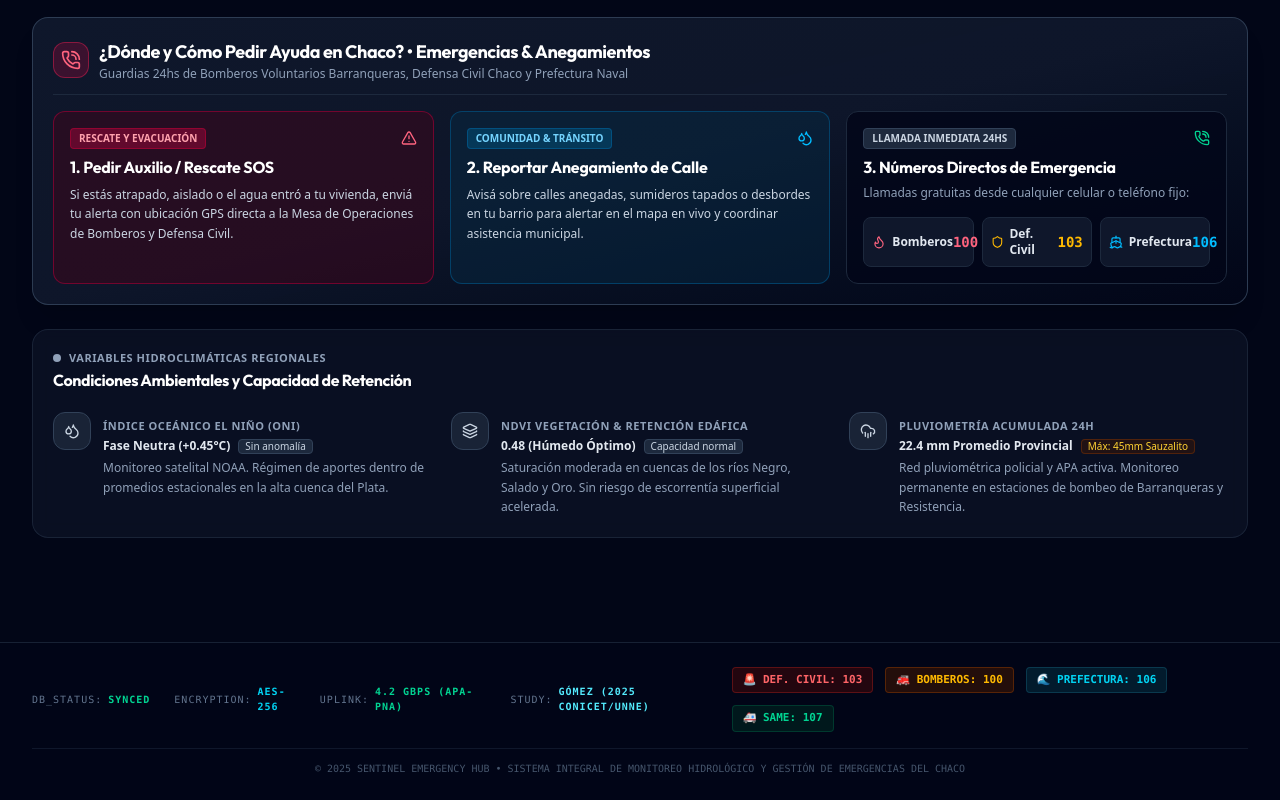
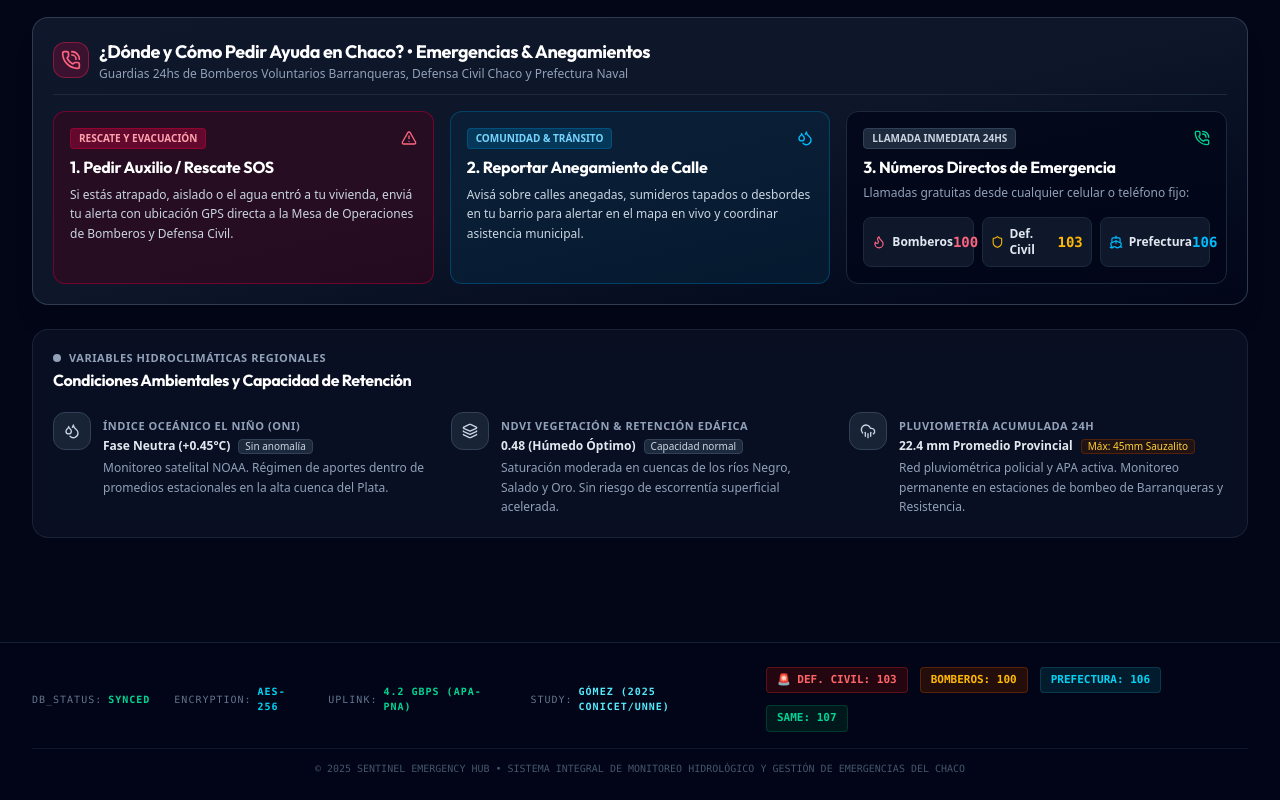
Before and after one commit to mariaelena30/cuenca_chaco, a React (Vite) app: page / in a window 1280 px wide. Shown: the part 1599-2399 px from the top of the page. Built offline with nearby package versions, Linux system fonts and the light colour scheme; no server answers.

Commit message:
Actualizar App.tsx

```diff
--- a/src/App.tsx
+++ b/src/App.tsx
@@ -413,9 +413,9 @@ export function App() {
 
           <div className="flex flex-wrap items-center gap-3 text-[11px] font-mono font-bold">
             <span className="px-2.5 py-1 rounded bg-red-950/50 border border-red-900/60 text-red-400">🚨 DEF. CIVIL: 103</span>
-            <span className="px-2.5 py-1 rounded bg-amber-950/50 border border-amber-900/60 text-amber-400">🚒 BOMBEROS: 100</span>
-            <span className="px-2.5 py-1 rounded bg-cyan-950/50 border border-cyan-900/60 text-cyan-400">🌊 PREFECTURA: 106</span>
-            <span className="px-2.5 py-1 rounded bg-emerald-950/50 border border-emerald-900/60 text-emerald-400">🚑 SAME: 107</span>
+            <span className="px-2.5 py-1 rounded bg-amber-950/50 border border-amber-900/60 text-amber-400"> BOMBEROS: 100</span>
+            <span className="px-2.5 py-1 rounded bg-cyan-950/50 border border-cyan-900/60 text-cyan-400"> PREFECTURA: 106</span>
+            <span className="px-2.5 py-1 rounded bg-emerald-950/50 border border-emerald-900/60 text-emerald-400"> SAME: 107</span>
           </div>
         </div>
         <div className="max-w-7xl mx-auto mt-4 pt-3 border-t border-slate-900 text-center text-[10px] text-slate-600 font-mono">
```
